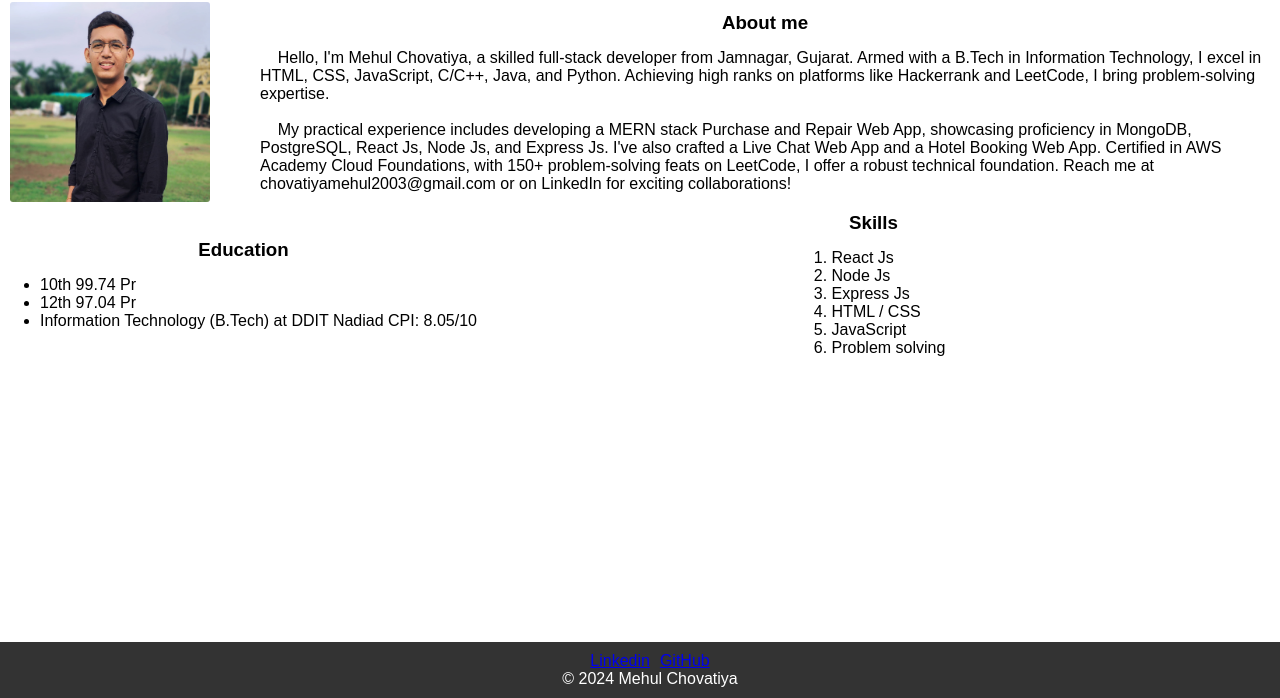
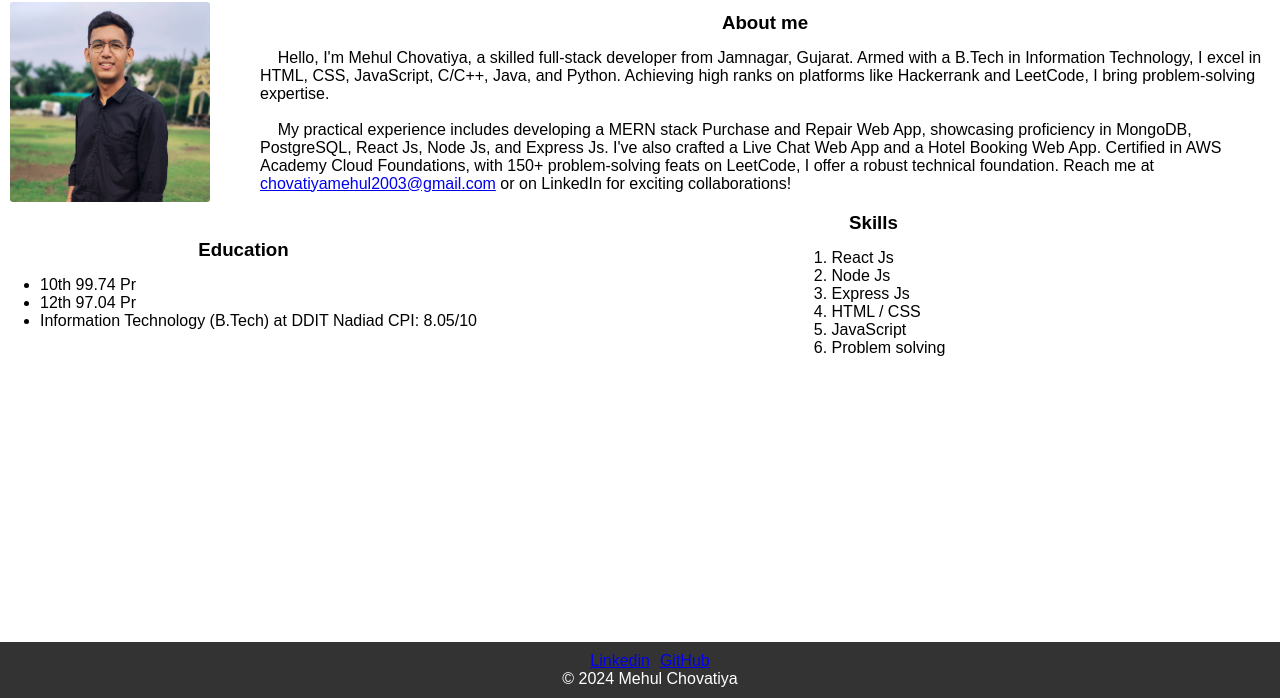
Before and after one commit to Mehul773/Assignment-4-HTML, a plain HTML site: page index.html in a window 1280 px wide. Shown: the part 102-800 px from the top of the page. Drawn offline with Linux system fonts and the light colour scheme.

Commit message:
add mailto in email

```diff
--- a/index.html
+++ b/index.html
@@ -36,8 +36,10 @@
               crafted a Live Chat Web App and a Hotel Booking Web App. Certified
               in AWS Academy Cloud Foundations, with 150+ problem-solving feats
               on LeetCode, I offer a robust technical foundation. Reach me at
-              chovatiyamehul2003@gmail.com or on LinkedIn for exciting
-              collaborations!
+              <a href="mailto:chovatiyamehul2003@gmail.com" target="_blank"
+                >chovatiyamehul2003@gmail.com</a
+              >
+              or on LinkedIn for exciting collaborations!
             </p>
           </div>
         </section>
```
